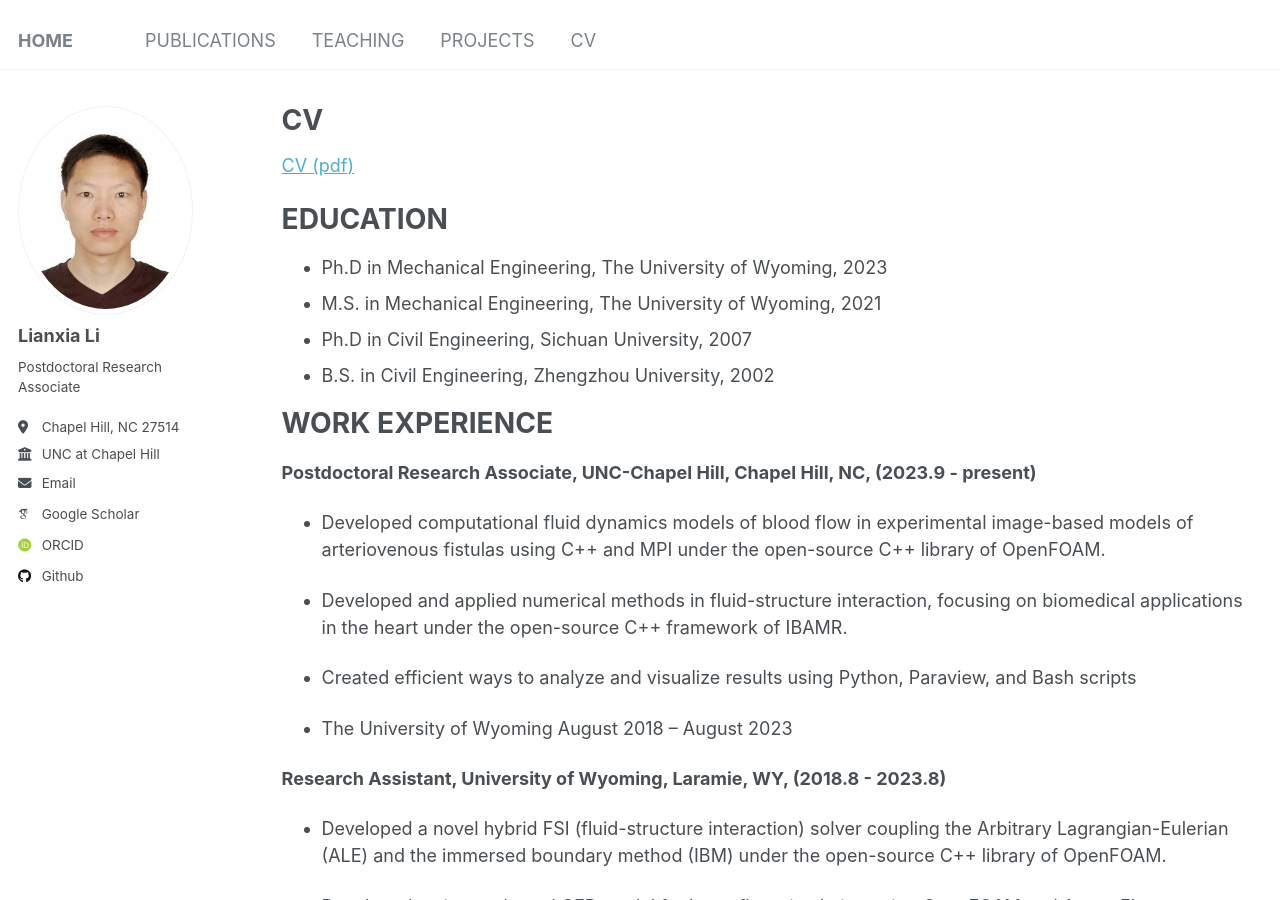
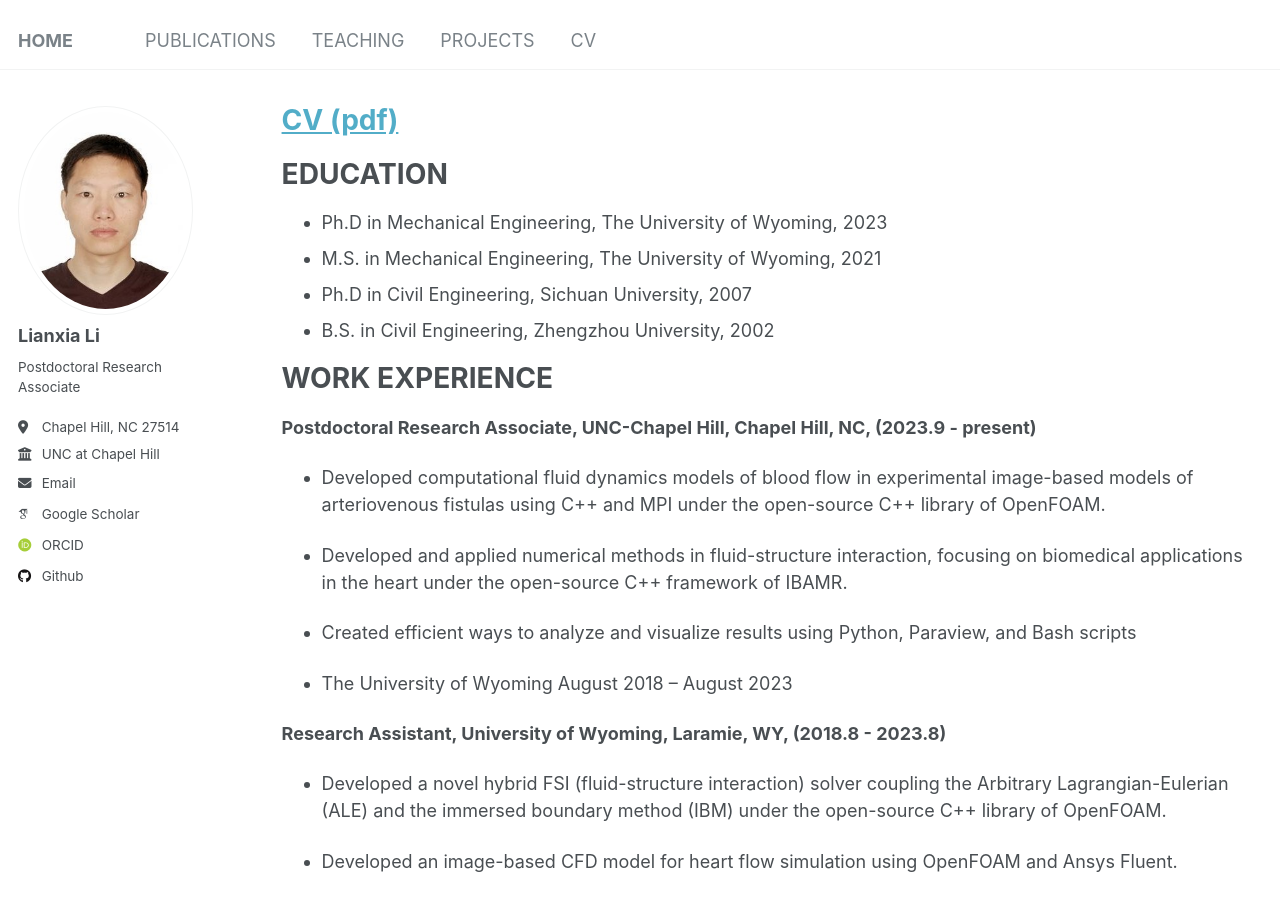
Before and after one commit to Lianxiali/lianxiali-github.io, a Jekyll site: the page built from _pages/cv.md, in a window 1280 px wide and 900 px high. Built offline with Jekyll 4.4.1, drawn with Linux system fonts in a browser that asks for light colours; some web fonts are replaced.

```diff
--- a/_pages/cv.md
+++ b/_pages/cv.md
@@ -1,13 +1,15 @@
 ---
 layout: archive
-title: "CV"
+title: "<a href='http://lianxiali.github.io/files/CV_Lianxia_LI(2024).pdf'>CV (pdf)</a>"
 permalink: /cv/
 author_profile: true
 redirect_from:
   - /resume
 ---
 
-[CV (pdf)](http://lianxiali.github.io/files/CV_Lianxia_LI(2024).pdf)
+<p></p>
+
+<p></p>
 
 {% include base_path %}
 
```
